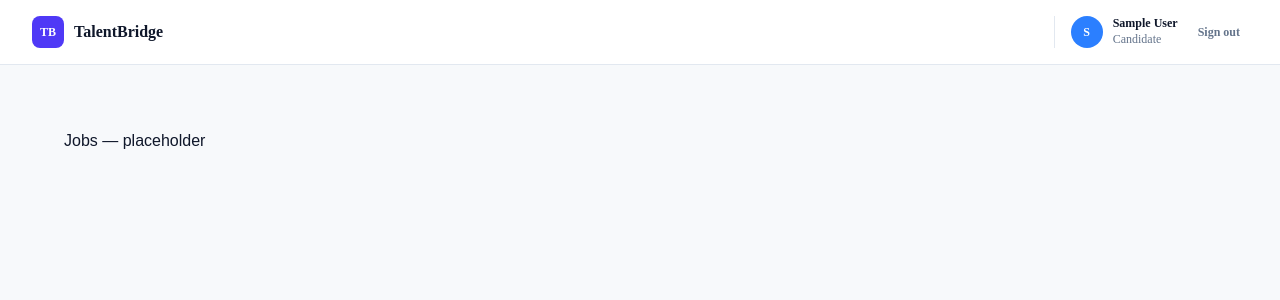
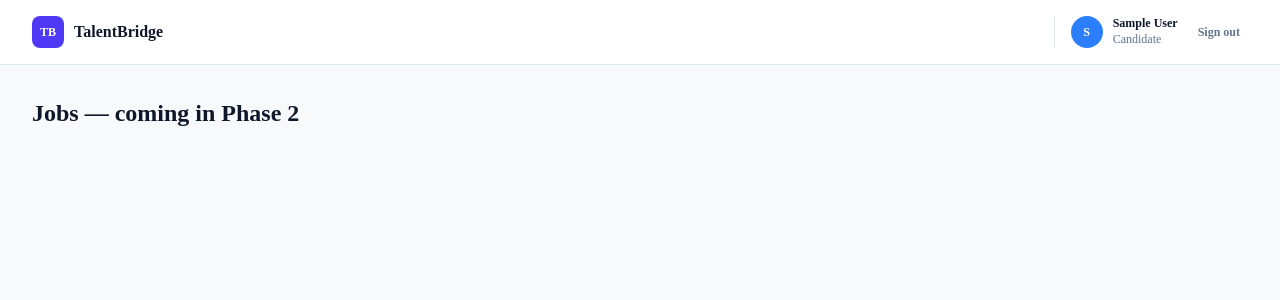
Before and after one commit to KasundiRanaweera/Application_Tracking_System-Frontend, a React (Vite) app: page /jobs in a window 1280 px wide. Shown: the top 300 px of the page. Built offline with nearby package versions, Linux system fonts and the light colour scheme; no server answers; sample sign-in values are in the browser's storage.

Commit message:
Add Layout wrapper to all placeholder pages

```diff
--- a/src/pages/candidate/JobsPage.jsx
+++ b/src/pages/candidate/JobsPage.jsx
@@ -1,4 +1,10 @@
 import Layout from '../../components/layout/Layout'
 export default function JobsPage() {
-  return <Layout><div className="p-8">Jobs — placeholder</div></Layout>
+  return (
+    <Layout>
+      <div className="font-[Hanken_Grotesk] text-2xl font-bold text-[#0f172a]">
+        Jobs — coming in Phase 2
+      </div>
+    </Layout>
+  )
 }
--- a/src/pages/candidate/MyApplicationsPage.jsx
+++ b/src/pages/candidate/MyApplicationsPage.jsx
@@ -1,4 +1,11 @@
+// src/pages/candidate/MyApplicationsPage.jsx
 import Layout from '../../components/layout/Layout'
 export default function MyApplicationsPage() {
-  return <Layout><div className="p-8">My Applications — placeholder</div></Layout>
+  return (
+    <Layout>
+      <div className="font-[Hanken_Grotesk] text-2xl font-bold text-[#0f172a]">
+        My Applications — coming in Phase 3
+      </div>
+    </Layout>
+  )
 }
--- a/src/pages/recruiter/RecruiterDashboardPage.jsx
+++ b/src/pages/recruiter/RecruiterDashboardPage.jsx
@@ -1,4 +1,11 @@
+// src/pages/recruiter/RecruiterDashboardPage.jsx
 import Layout from '../../components/layout/Layout'
 export default function RecruiterDashboardPage() {
-  return <Layout><div className="p-8">Recruiter Dashboard — placeholder</div></Layout>
+  return (
+    <Layout>
+      <div className="font-[Hanken_Grotesk] text-2xl font-bold text-[#0f172a]">
+        Recruiter Dashboard — coming in Phase 4
+      </div>
+    </Layout>
+  )
 }
--- a/src/pages/recruiter/RecruiterJobsPage.jsx
+++ b/src/pages/recruiter/RecruiterJobsPage.jsx
@@ -1,4 +1,11 @@
+// src/pages/recruiter/RecruiterJobsPage.jsx
 import Layout from '../../components/layout/Layout'
 export default function RecruiterJobsPage() {
-  return <Layout><div className="p-8">Recruiter Jobs — placeholder</div></Layout>
+  return (
+    <Layout>
+      <div className="font-[Hanken_Grotesk] text-2xl font-bold text-[#0f172a]">
+        Recruiter Jobs — coming in Phase 4
+      </div>
+    </Layout>
+  )
 }
```
